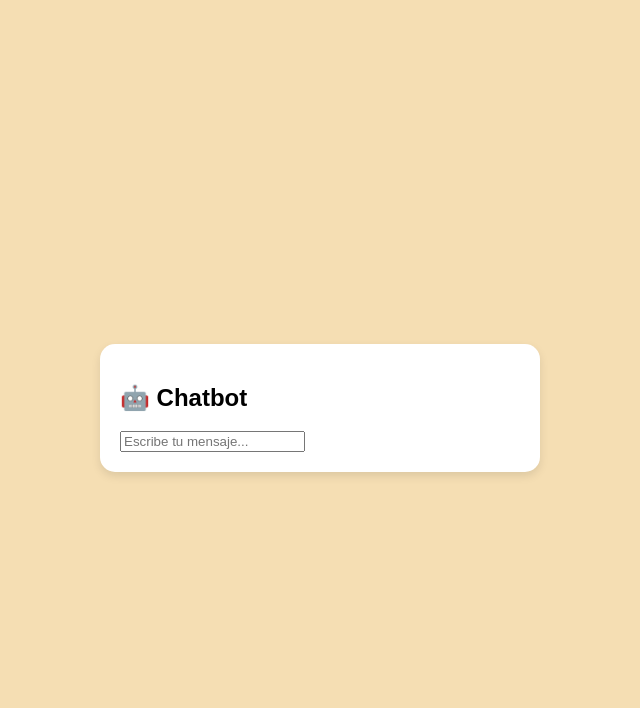
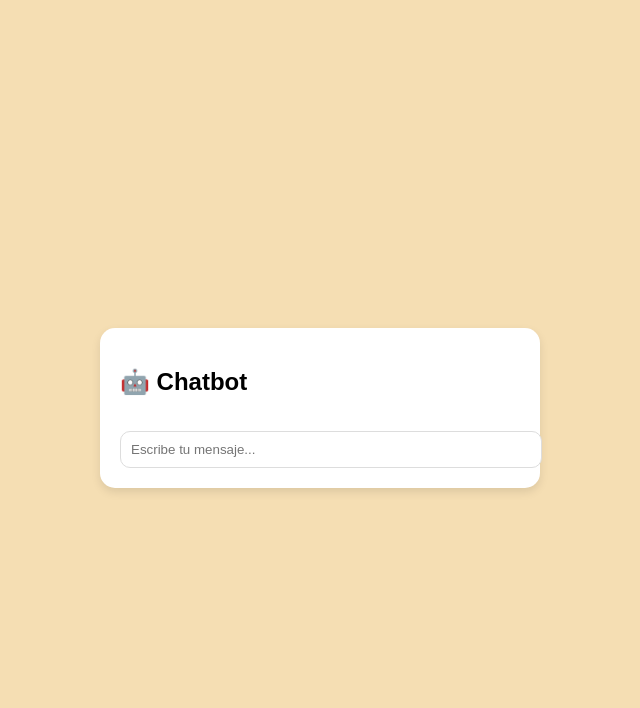
Before and after one commit to fernandogallegoh75/BootCampProfesG706, a Python web app: template Profes/mision2/chatv3/templates/index.html in a window 1280 px wide. Shown: the top 708 px of the page, without its empty margins (320-960 px from the left). Run offline with Jinja, Linux system fonts and the light colour scheme; the template is opened without the code that fills it, so the values that code supplies are empty.

Commit message:
index.html chatbot v3

```diff
--- a/Profes/mision2/chatv3/templates/index.html
+++ b/Profes/mision2/chatv3/templates/index.html
@@ -22,6 +22,22 @@
             display: flex;
             flex-direction: column;
         }
+        #messages{
+            flex-grow: 1;
+            overflow-y: auto;
+            margin-bottom: 15px;
+        }
+        .msg{margin: 8px 0;}
+        .user{text-align: right; color: blue;}
+        .bot{text-align: left;color: green;}
+        input[type="text"]{
+            width: 100%;
+            padding: 10px;
+            border: 1px solid #ddd;
+            border-radius: 10px;
+            outline: none;
+        }
+
     </style>
 </head>
 <body>
@@ -43,8 +59,15 @@
             if(!text) return;
             messages.innerHTML +=  `<div class="msg user">Tú: ${text}</div>`;
             input.value="";
-
-        })
+        const response = await fetch("/chat",{
+            method:"POST",
+            headers: {"Content-Type": "application/x-www-form-urlencoded"},
+            body:`message=${encodeURIComponent(text)}`
+        });
+        const data = await response.json();
+        messages.innerHTML += `<div class="msg bot">Bot: ${data.response}</div>`;
+        messages.scrollTop = messages.scrollHeight;
+        });
     </script>
 </body>
 </html>
```
